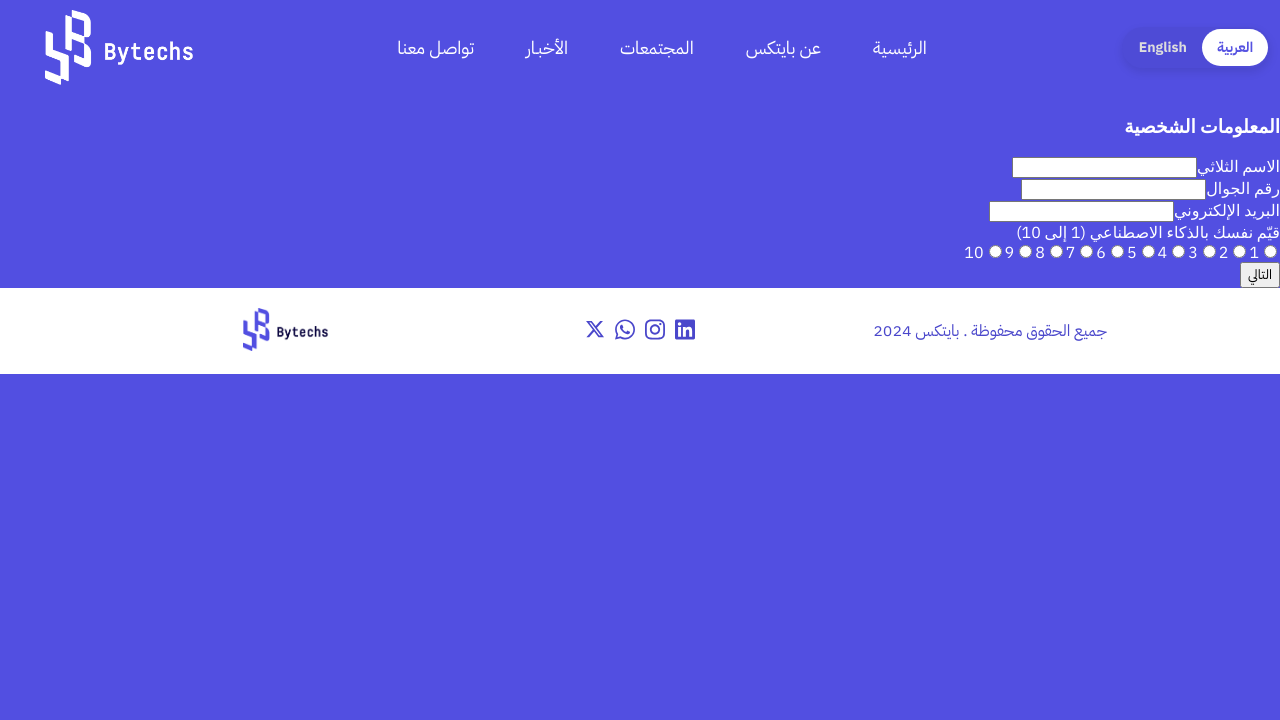
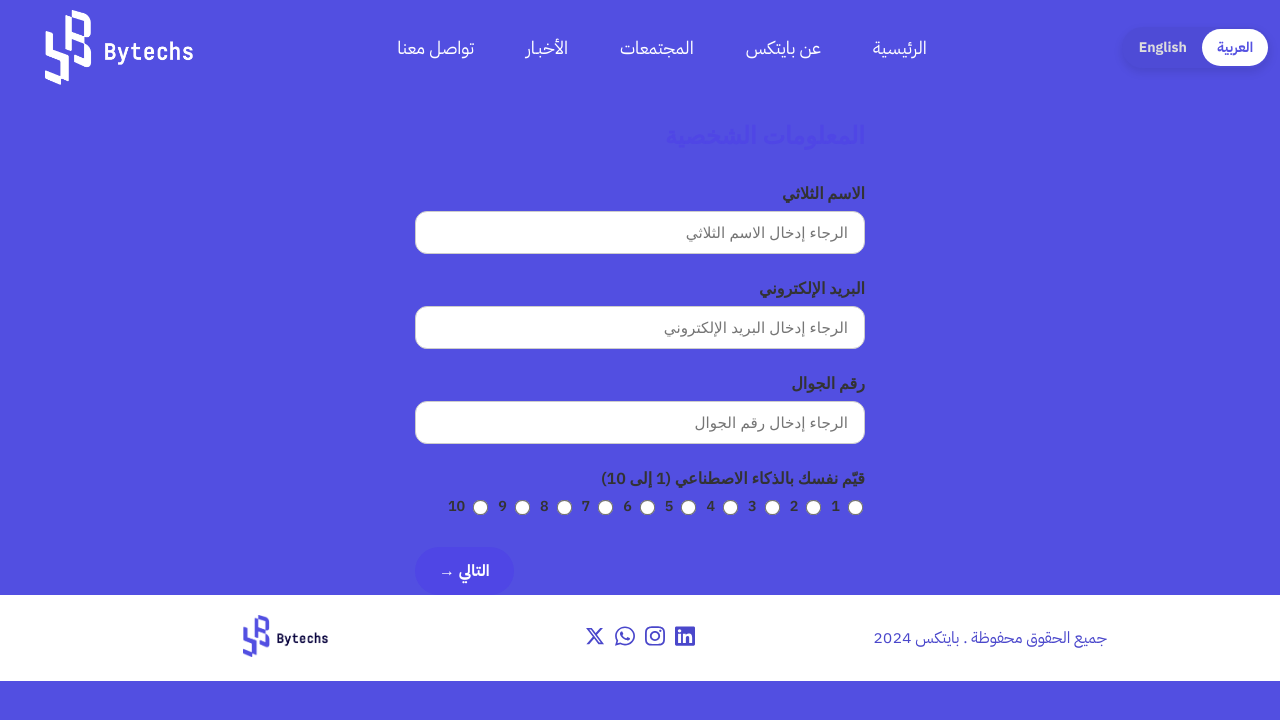
Before and after one commit to ByTechS-Platform/ByTechS-Website, a React (Create React App) app: page /QuizComponent in a window 1280 px wide. Shown: the top 720 px of the page. Built offline with nearby package versions, Linux system fonts and the light colour scheme.

Commit message:
fix/ bugs

```diff
--- a/src/Components/PersonalInfo.jsx
+++ b/src/Components/PersonalInfo.jsx
@@ -1,11 +1,13 @@
 import React from "react";
+import "../Styles/FormStyles.scss";
 
 const PersonalInfo = ({ isArabic, formData, onInputChange }) => (
-  <div className="mb-6">
-    <h3 className="text-xl font-bold mb-4">
+  <div className="personal-info">
+    <h3 className="section-title">
       {isArabic ? "المعلومات الشخصية" : "Personal Information"}
     </h3>
-    <div className="space-y-4">
+
+    <div className="form-fields">
       {[
         {
           name: "fullName",
@@ -13,34 +15,37 @@ const PersonalInfo = ({ isArabic, formData, onInputChange }) => (
           type: "text",
         },
         {
+          name: "email",
+          label: isArabic ? "البريد الإلكتروني" : "Email",
+          type: "email",
+        },
+        {
           name: "phone",
           label: isArabic ? "رقم الجوال" : "Phone Number",
           type: "text",
         },
-        {
-          name: "email",
-          label: isArabic ? "البريد الإلكتروني" : "Email",
-          type: "email",
-        },
       ].map(({ name, label, type }) => (
-        <div key={name}>
-          <label className="block font-medium mb-1">{label}</label>
+        <div className="form-group" key={name}>
+          <label>{label}</label>
           <input
             type={type}
             name={name}
             value={formData[name]}
             onChange={onInputChange}
-            className="border rounded p-2 w-full"
+            placeholder={
+              isArabic ? `الرجاء إدخال ${label}` : `Enter your ${label}`
+            }
           />
         </div>
       ))}
-      <div>
-        <label className="block font-medium mb-1">
+
+      <div className="form-group">
+        <label>
           {isArabic
             ? "قيّم نفسك بالذكاء الاصطناعي (1 إلى 10)"
             : "Rate yourself in AI (1 to 10)"}
         </label>
-        <div className="flex gap-2 flex-wrap">
+        <div className="radio-group">
           {[...Array(10)].map((_, i) => {
             const val = (i + 1).toString();
             return (
@@ -51,7 +56,6 @@ const PersonalInfo = ({ isArabic, formData, onInputChange }) => (
                   value={val}
                   checked={formData.selfEvaluation === val}
                   onChange={onInputChange}
-                  className="mr-1"
                 />
                 {val}
               </label>
@@ -62,6 +66,5 @@ const PersonalInfo = ({ isArabic, formData, onInputChange }) => (
     </div>
   </div>
 );
-//Test
 
 export default PersonalInfo;
--- a/src/Components/StepNavigation.jsx
+++ b/src/Components/StepNavigation.jsx
@@ -1,4 +1,5 @@
 import React from "react";
+import "../Styles/FormStyles.scss";
 
 const StepNavigation = ({
   isArabic,
@@ -9,30 +10,44 @@ const StepNavigation = ({
   onSubmit,
 }) => {
   const isLast = step === totalSteps;
+
   return (
-    <div className="flex justify-between items-center mt-4">
-      {step > 0 && (
-        <button onClick={onPrev} className="bg-gray-300 px-4 py-2 rounded">
-          {isArabic ? "السابق" : "Previous"}
-        </button>
-      )}
-      {!isLast ? (
-        <button
-          onClick={onNext}
-          className="bg-blue-600 text-white px-4 py-2 rounded"
-        >
-          {isArabic ? "التالي" : "Next"}
-        </button>
+    <div className="step-navigation">
+      {isLast ? (
+        <>
+          <button className="btn btn-primary" onClick={onSubmit}>
+            {isArabic ? "الاطلاع على النتيجة" : "View Result"}
+          </button>
+          <button className="btn btn-secondary" onClick={onPrev}>
+            {isArabic ? "العودة إلى الصفحة الرئيسية" : "Back to Home"}
+          </button>
+        </>
       ) : (
-        <button
-          onClick={onSubmit}
-          className="bg-green-600 text-white px-4 py-2 rounded"
-        >
-          {isArabic ? "إرسال" : "Submit"}
-        </button>
+        <div className="nav-buttons">
+          {step > 0 && (
+            <button className="btn btn-outline" onClick={onPrev}>
+              {isArabic ? "السابق" : "Previous"}
+            </button>
+          )}
+          <button className="btn btn-primary" onClick={onNext}>
+            {isArabic ? "التالي →" : "Next →"}
+          </button>
+        </div>
       )}
     </div>
   );
 };
-//Test
+
 export default StepNavigation;
+
+/*
+ <button className="btn btn-primary" onClick={onNext}>
+            {isArabic ? "التالي →" : "Next →"}
+          </button>
+          {step > 0 && (
+            <button className="btn btn-outline" onClick={onPrev}>
+              {isArabic ? "السابق" : "Previous"}
+            </button>
+          )}
+
+*/
--- a/src/Components/TestLanding.js
+++ b/src/Components/TestLanding.js
@@ -1,11 +1,30 @@
 import React from "react";
 import { Link } from "react-router-dom";
+import RobotImage from "../assets/images/TestLangingImage.png";
+import "../Styles/TestLanding.scss";
 
 const TestLanding = () => {
   return (
-    <div>
-      TestLanding
-      <Link to="/QuizComponent">go to test</Link>
+    <div className="test-landing">
+      <div className="split-container">
+        {/* Left (Text) */}
+        <div className="text-box">
+          <div className="dots">•••</div>
+          <p className="description">
+            هل تساءلت يوماً عن مدى توافقك مع عالم الذكاء الاصطناعي؟ هل أنت مطور
+            تقني، محلل بيانات، مستخدم عملي، أم مجرد مستكشف فضولي؟
+          </p>
+          <Link to="/QuizComponent" className="quiz-button">
+            تعرف على شخصيتك
+          </Link>
+        </div>
+
+        {/* Right (Image) */}
+        <div className="image-box">
+          <h1 className="title">ما هي شخصيتك في عالم الذكاء الاصطناعي؟</h1>
+          <img src={RobotImage} alt="AI Robot" />
+        </div>
+      </div>
     </div>
   );
 };
```
